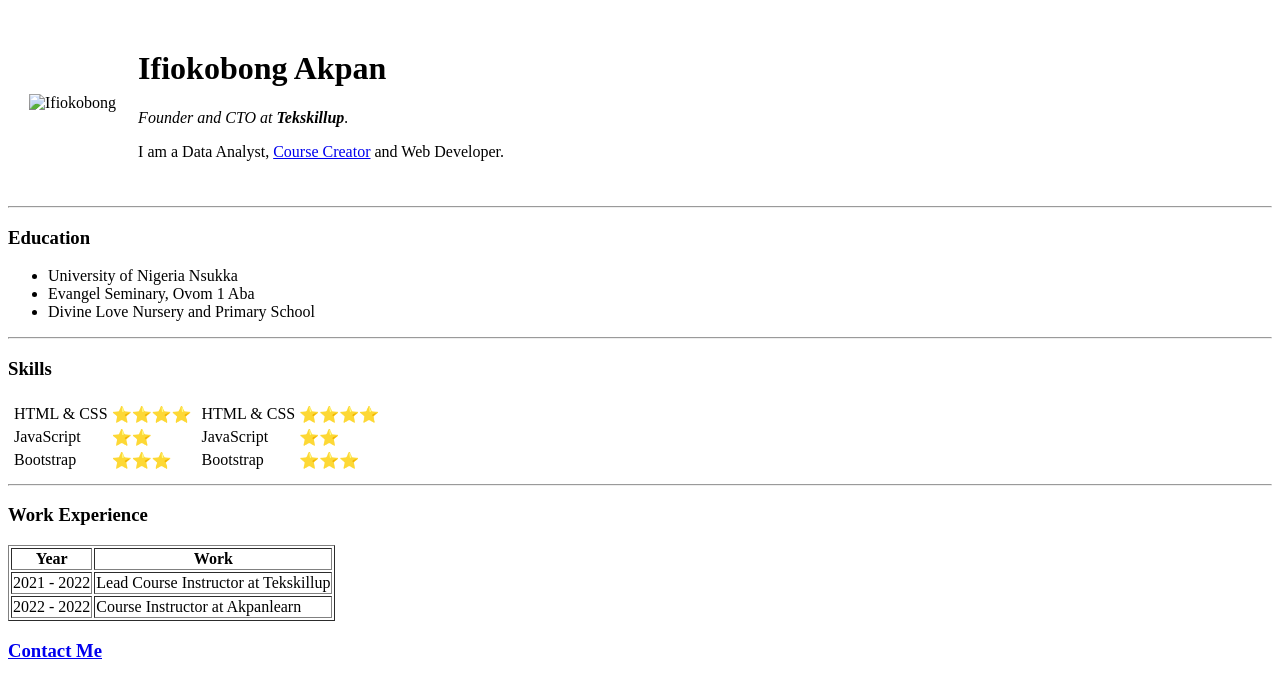
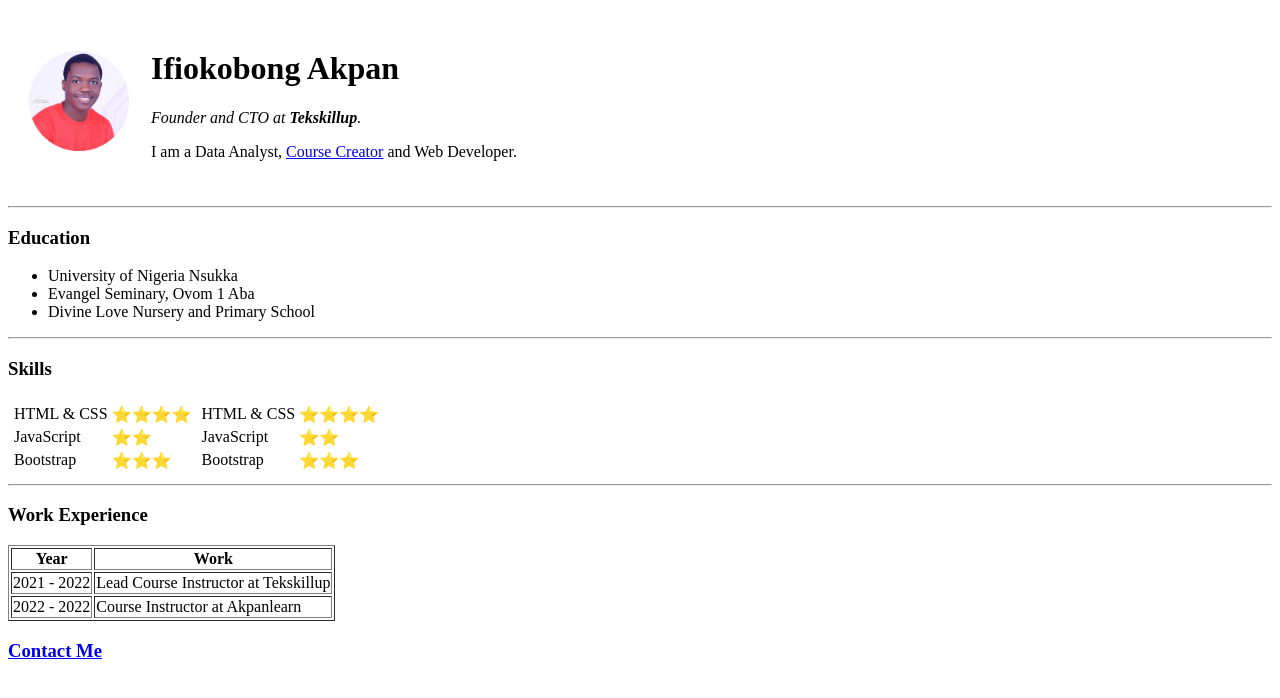
Before and after one commit to prudent360/cv, a plain HTML site: page index.html in a window 1280 px wide. Drawn offline with Linux system fonts and the light colour scheme; the site is published under a folder, as on GitHub Pages, so addresses that start at the root find nothing.

Commit message:
Changed image name

```diff
--- a/index.html
+++ b/index.html
@@ -9,7 +9,7 @@
 <body>
   <table cellspacing="20">
     <tr>
-      <td><img src="/images/ifiok.png" alt="Ifiokobong" width="100" height="100"></td>
+      <td><img src="images/ifiok.png" alt="Ifiokobong" width="100" height="100"></td>
       <td>
         <h1>Ifiokobong Akpan</h1>
         <p>
```
